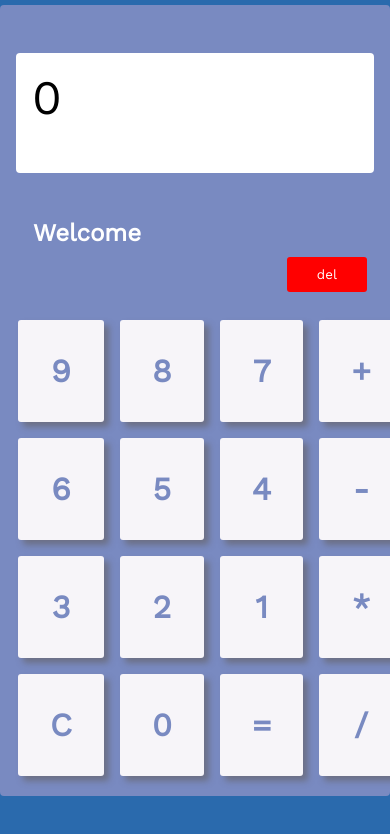
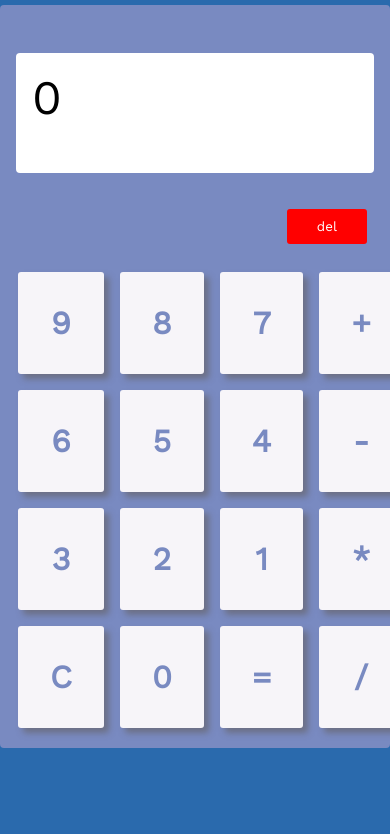
Before and after one commit to prem913/simplecalculator, a plain HTML site: page index.html in a window 390 px wide. Drawn offline with nearby package versions, Linux system fonts and the light colour scheme.

Commit message:
nothing changed

```diff
--- a/index.css
+++ b/index.css
@@ -108,7 +108,4 @@ body {
     body{
         font-size: 10px;
     }
-    .hide{
-        display: block;
-    }
 }
```
